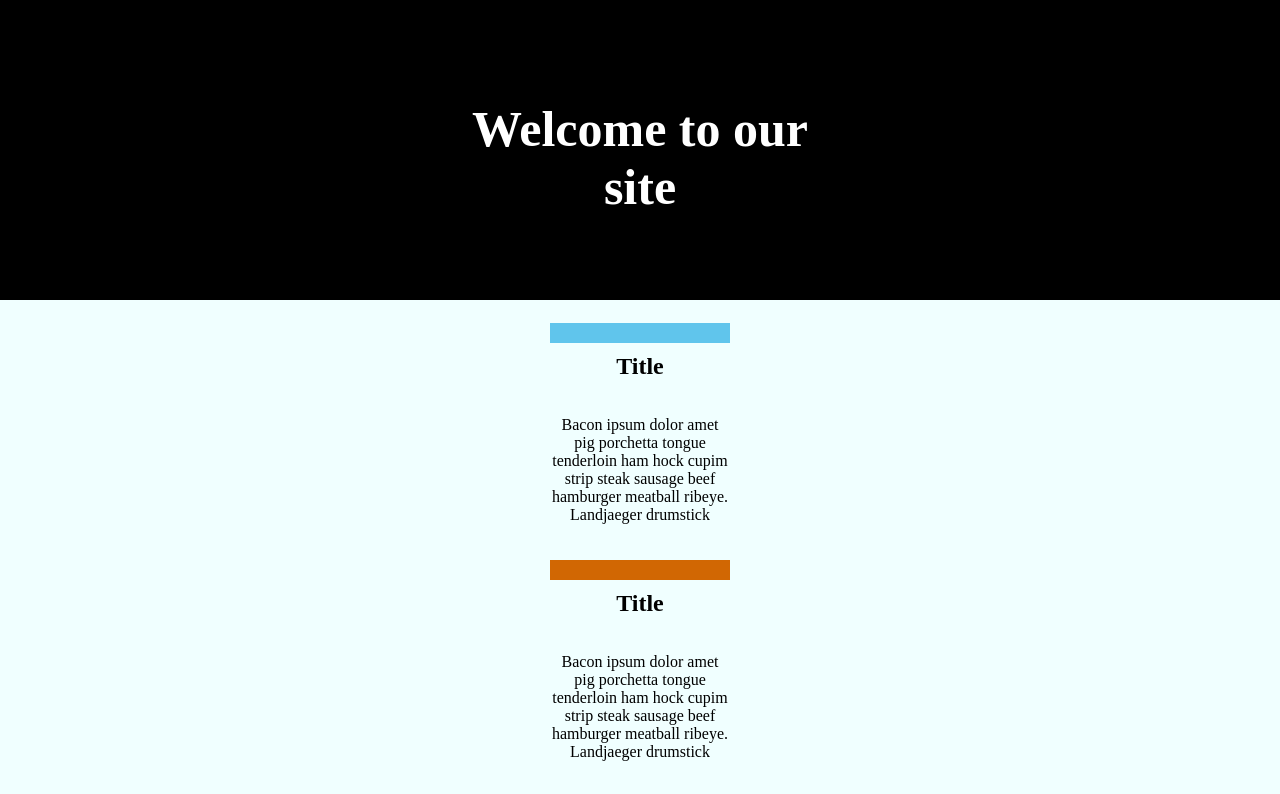
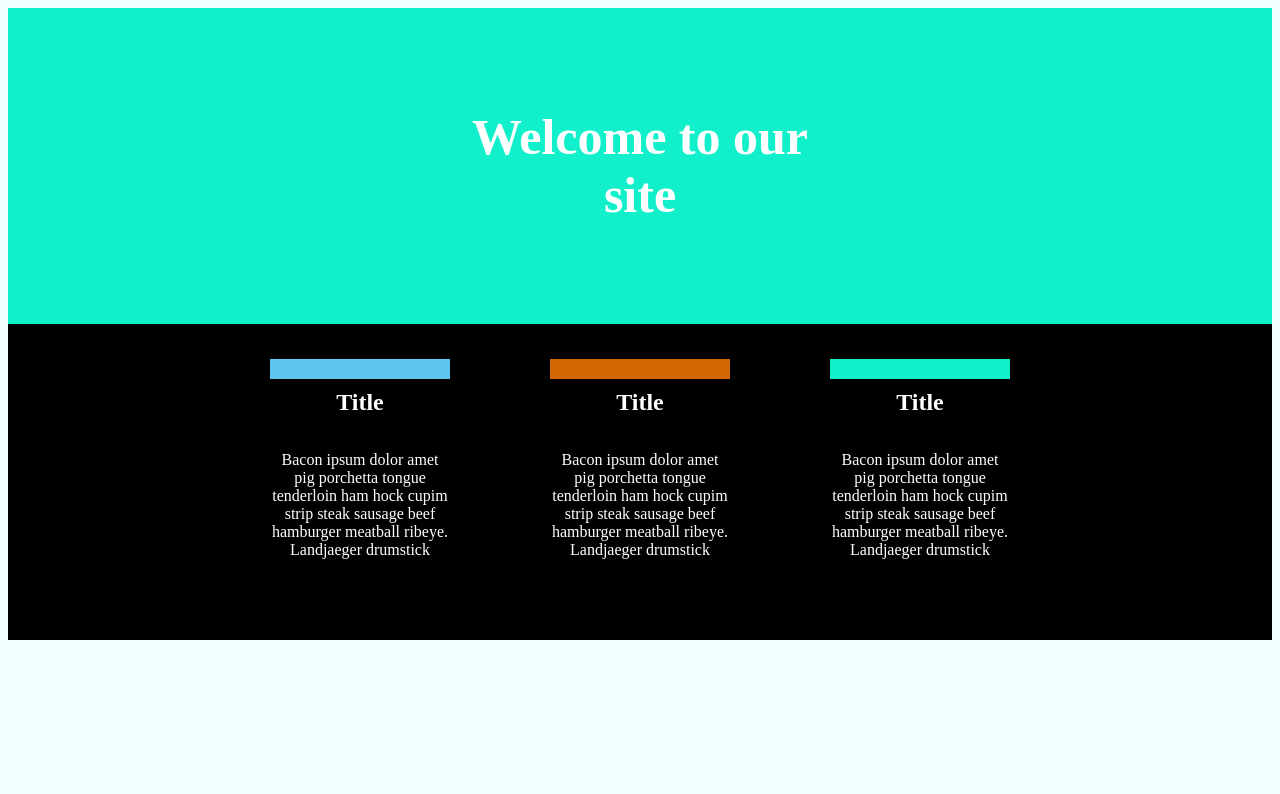
Before and after one commit to RobertCardoso/First-Responsive-Website, a plain HTML site: page index.html in a window 1280 px wide. Shown: the top 794 px of the page. Drawn offline with Linux system fonts and the light colour scheme.

Commit message:
asdadsad

```diff
--- a/style.css
+++ b/style.css
@@ -1,5 +1,5 @@
 .container {
-    margin: 0;
+
     height: auto;
     background-color: azure;
     display: grid;
@@ -15,7 +15,6 @@ header {
     text-align: center;
     text-justify: center;
     width: auto;
-    height: 300px;
     grid-area: header;
 }
 h1 {
@@ -61,17 +60,41 @@ h2 {
 p {
     width: 180px;
 }
-footer {
-    grid-area: ;
+
+
+@media (min-width: 992px) {
+    .container {
+        display: grid;
+        grid-template-columns: 1fr 1fr 1fr;
+        grid-template-rows: 1fr 1fr;
+        grid-template-areas:
+        "header header header"
+        "article article article"
+        ;
+
+    }
+  header {
+      background: rgb(18, 240, 203);
+
+  }
+  main {
+      display: flex;
+      flex-direction: row;
+      background-color: black;
+      grid-area: article;
+      justify-content: center;
+      align-items: center;
+  }
+ p {
+     color: white;
+ }
+ h2 {
+     color: white;
+ }
+article{
+    margin: 50px;
+    margin-top: 0;
+
 }
 
-@media (min-width: 992px) {
-  header {
-      background: black;
-  }
-
-
-
-
-
  }
```
